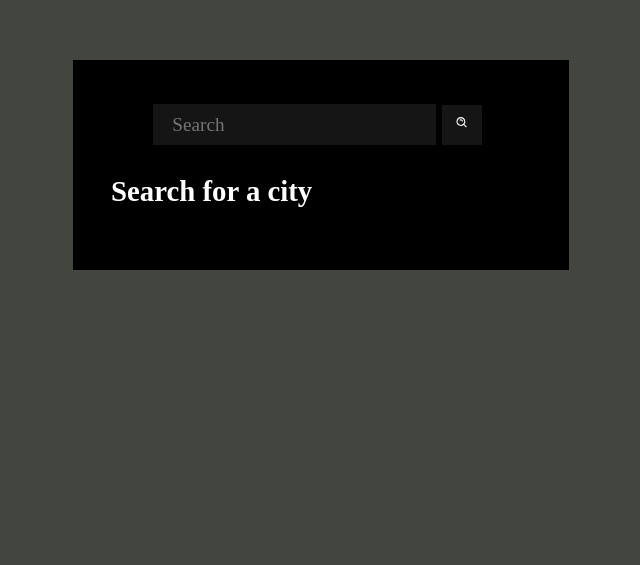
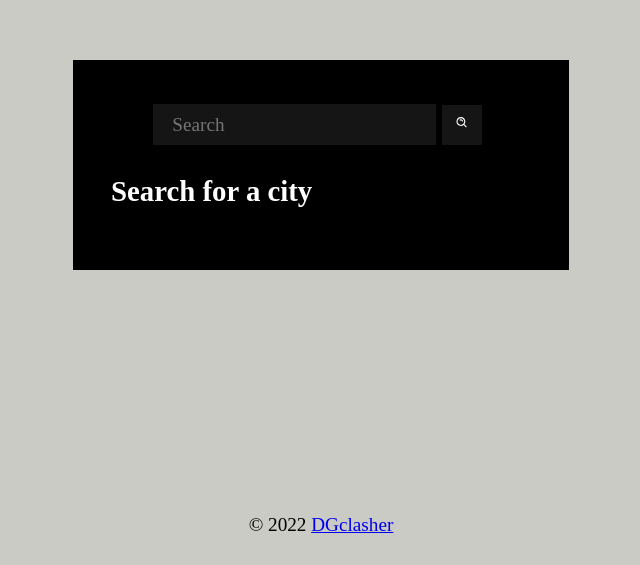
Before and after one commit to DGclasher/get-weather, a plain HTML site: page index.html in a window 1280 px wide. Shown: the part 235-800 px from the top of the page, without its empty margins (319-959 px from the left). Drawn offline with Linux system fonts and the light colour scheme.

Commit message:
initialized

```diff
--- a/assets/style/style.css
+++ b/assets/style/style.css
@@ -7,7 +7,7 @@ body{
     align-items: center;
     height: 100vh;
     margin: 0;
-    background-color: rgb(67, 69, 63);
+    background-color: rgb(201, 203, 196);
     font-size: 120%;
 }
 
@@ -64,3 +64,9 @@ h1.temp{
     margin: 0;
     margin-bottom: 0.5em;
 }
+
+p.copyright {
+    position: absolute;
+    bottom: 10px;
+    color: rgb(0, 0, 0);
+}
--- a/index.html
+++ b/index.html
@@ -42,5 +42,6 @@
         <div class="wind"></div>
       </div>
     </div>
+    <p class="copyright">&copy; 2022 <a href="https://github.com/DGclasher">DGclasher</a></p>
   </body>
 </html>
```
